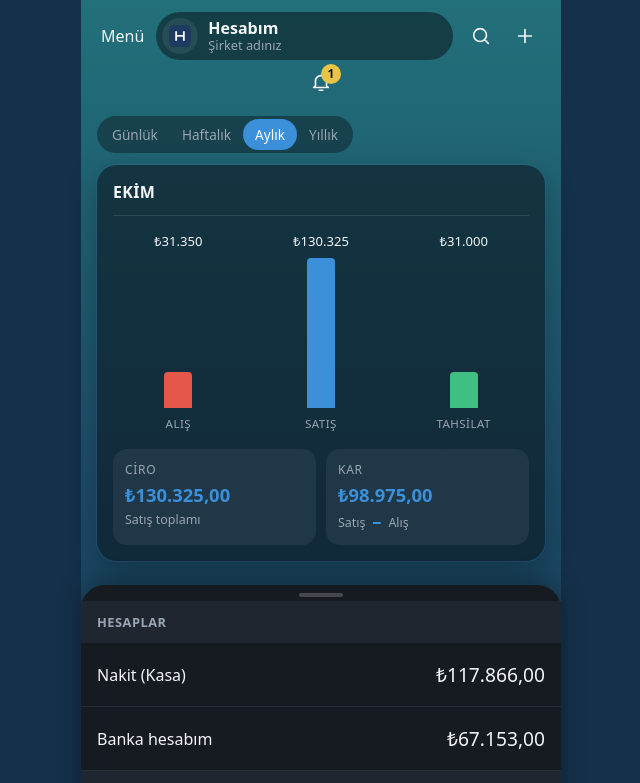
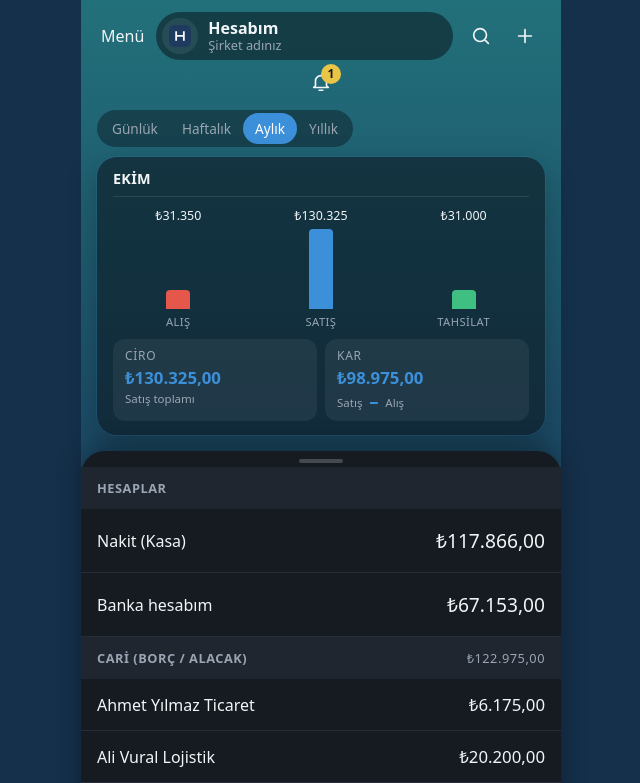
Before and after one commit to mensarsarib-ux/DENEME-, a React (Vite) app: page / in a window 1280 px wide. Shown: the top 783 px of the page, without its empty margins (319-959 px from the left). Built offline with nearby package versions, Linux system fonts and the light colour scheme.

Commit message:
Make the chart section compact (about one third of the screen)
- Smaller bar height, tighter paddings and result blocks
- Cari list starts higher on the screen

Claude-Session: https://claude.ai/code/session_01AmhPm1BGR3VnTZN343ynHU

```diff
--- a/src/styles.css
+++ b/src/styles.css
@@ -222,8 +222,8 @@ button {
 .summary {
   display: flex;
   flex-direction: column;
-  gap: 12px;
-  padding: 16px 16px 24px;
+  gap: 10px;
+  padding: 10px 16px 16px;
 }
 
 .segmented {
@@ -250,16 +250,17 @@ button {
 }
 
 .chart-card {
-  padding: 16px;
+  padding: 12px 16px 14px;
   border-radius: 20px;
   background: rgba(10, 22, 30, 0.6);
   box-shadow: 0 0 0 1px rgba(60, 143, 217, 0.15), 0 10px 30px rgba(0, 0, 0, 0.25);
 }
 
 .chart-title {
+  font-size: 0.9rem;
   font-weight: 600;
   letter-spacing: 0.02em;
-  padding-bottom: 12px;
+  padding-bottom: 8px;
   border-bottom: 1px solid rgba(255, 255, 255, 0.1);
 }
 
@@ -267,35 +268,35 @@ button {
   display: grid;
   grid-template-columns: repeat(3, minmax(0, 1fr));
   gap: 12px;
-  padding-top: 16px;
+  padding-top: 10px;
 }
 
 .col {
   display: flex;
   flex-direction: column;
   align-items: center;
-  gap: 8px;
+  gap: 5px;
   min-width: 0;
 }
 
 .col-value {
   max-width: 100%;
-  font-size: 0.82rem;
+  font-size: 0.78rem;
   font-variant-numeric: tabular-nums;
   white-space: nowrap;
 }
 
 .col-track {
   width: 100%;
-  max-width: 64px;
-  height: 150px;
+  max-width: 56px;
+  height: clamp(56px, 10dvh, 90px);
   display: flex;
   align-items: flex-end;
   justify-content: center;
 }
 
 .col-bar {
-  width: 28px;
+  width: 24px;
   height: var(--h);
   min-height: 2px;
   border-radius: 4px 4px 0 0;
@@ -315,7 +316,7 @@ button {
 }
 
 .col-label {
-  font-size: 0.72rem;
+  font-size: 0.7rem;
   letter-spacing: 0.04em;
   color: var(--muted);
 }
@@ -323,17 +324,17 @@ button {
 .result {
   display: grid;
   grid-template-columns: repeat(2, minmax(0, 1fr));
-  gap: 10px;
-  margin-top: 18px;
+  gap: 8px;
+  margin-top: 10px;
 }
 
 .result-block {
   display: flex;
   flex-direction: column;
-  gap: 4px;
+  gap: 2px;
   min-width: 0;
-  padding: 12px;
-  border-radius: 14px;
+  padding: 8px 12px;
+  border-radius: 12px;
   background: rgba(255, 255, 255, 0.06);
 }
 
@@ -345,7 +346,7 @@ button {
 
 .result-value {
   color: var(--blue);
-  font-size: 1.15rem;
+  font-size: 1.05rem;
   font-weight: 600;
   font-variant-numeric: tabular-nums;
   overflow-wrap: anywhere;
@@ -360,7 +361,7 @@ button {
   align-items: center;
   gap: 6px;
   color: var(--muted);
-  font-size: 0.78rem;
+  font-size: 0.72rem;
 }
 
 .equation b {
```
